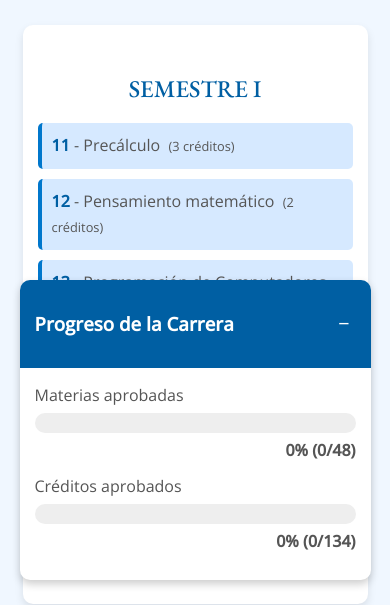
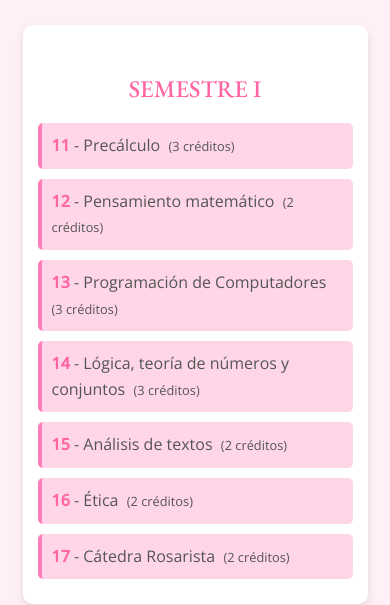
Before and after one commit to rubyary/MACC, a plain HTML site: page index.html in a window 390 px wide. Shown: the part 244-849 px from the top of the page. Drawn offline with nearby package versions, Linux system fonts and the light colour scheme.

Commit message:
Update index.html

```diff
--- a/index.html
+++ b/index.html
@@ -8,18 +8,20 @@
         @import url('https://fonts.googleapis.com/css2?family=EB+Garamond:wght@400;500;600&family=Open+Sans:wght@300;400;500&display=swap');
 
         :root {
-            --primary-color: #0077cc;
-            --secondary-color: #005fa3;
-            --light-blue: #d6e9ff;
-            --lighter-blue: #f0f7ff;
+            --primary-color: #ff7eb9;
+            --secondary-color: #ff65a3;
+            --light-pink: #ffd6e7;
+            --lighter-pink: #fff0f7;
             --white: #ffffff;
             --gray: #555555;
             --light-gray: #eeeeee;
+            --blue-color: #4285f4;
+            --light-blue: #e6f0ff;
         }
 
         body {
             font-family: 'Open Sans', sans-serif;
-            background-color: var(--lighter-blue);
+            background-color: var(--lighter-pink);
             color: var(--gray);
             margin: 0;
             padding: 20px;
@@ -71,7 +73,7 @@
             transition: all 0.3s ease;
             position: relative;
             border-left: 4px solid var(--primary-color);
-            background-color: var(--light-blue);
+            background-color: var(--light-pink);
         }
 
         .course:hover {
@@ -80,8 +82,9 @@
         }
 
         .course.approved {
-            background-color: #d4edff;
-            border-left-color: #0077cc;
+            background-color: var(--light-blue);
+            border-left-color: var(--blue-color);
+            opacity: 0.9;
         }
 
         .course.locked {
@@ -94,6 +97,10 @@
         .course-code {
             font-weight: bold;
             color: var(--secondary-color);
+        }
+
+        .course.approved .course-code {
+            color: var(--blue-color);
         }
 
         .credits {
@@ -153,75 +160,51 @@
             background-color: var(--primary-color);
         }
 
-        /* Panel de progreso */
-        .progress-panel {
-            position: fixed;
-            bottom: 20px;
-            right: 20px;
-            width: 300px;
+        .progress-container {
+            max-width: 800px;
+            margin: 40px auto;
+            padding: 20px;
             background-color: var(--white);
             border-radius: 10px;
-            box-shadow: 0 4px 8px rgba(0, 0, 0, 0.2);
-            z-index: 100;
-            transition: all 0.3s ease;
+            box-shadow: 0 4px 8px rgba(0, 0, 0, 0.1);
+            text-align: center;
         }
 
-        .progress-header {
-            background-color: var(--secondary-color);
-            color: white;
-            padding: 10px 15px;
-            border-radius: 10px 10px 0 0;
-            display: flex;
-            justify-content: space-between;
-            align-items: center;
-            cursor: pointer;
-        }
-
-        .progress-content {
-            padding: 15px;
-            max-height: 300px;
-            overflow-y: auto;
-        }
-
-        .progress-item {
-            margin-bottom: 10px;
+        .progress-title {
+            font-family: 'EB Garamond', serif;
+            color: var(--secondary-color);
+            font-size: 1.8rem;
+            margin-bottom: 20px;
         }
 
         .progress-bar {
             height: 20px;
             background-color: var(--light-gray);
             border-radius: 10px;
-            margin-top: 5px;
+            margin-bottom: 15px;
             overflow: hidden;
         }
 
         .progress-fill {
             height: 100%;
-            background-color: var(--primary-color);
+            background: linear-gradient(90deg, var(--primary-color), var(--blue-color));
             transition: width 0.5s ease;
         }
 
-        .progress-percentage {
-            text-align: right;
-            margin-top: 5px;
-            font-weight: bold;
+        .progress-stats {
+            display: flex;
+            justify-content: space-around;
+            flex-wrap: wrap;
         }
 
-        .toggle-btn {
-            background: none;
-            border: none;
-            color: white;
-            font-size: 1.2rem;
-            cursor: pointer;
+        .stat-item {
+            margin: 10px;
         }
 
-        .progress-panel.minimized {
-            height: 40px;
-            overflow: hidden;
-        }
-
-        .progress-panel.minimized .progress-content {
-            display: none;
+        .stat-value {
+            font-size: 1.5rem;
+            font-weight: bold;
+            color: var(--blue-color);
         }
 
         @media (max-width: 768px) {
@@ -234,10 +217,8 @@
                 width: 90%;
             }
 
-            .progress-panel {
-                width: 90%;
-                left: 5%;
-                right: auto;
+            .progress-stats {
+                flex-direction: column;
             }
         }
     </style>
@@ -249,31 +230,28 @@
         <!-- Semestres se generarán con JavaScript -->
     </div>
 
-    <button class="reset-btn" id="reset-btn">Reiniciar Progreso</button>
-
-    <!-- Panel de progreso -->
-    <div class="progress-panel" id="progress-panel">
-        <div class="progress-header" id="progress-header">
-            <h3>Progreso de la Carrera</h3>
-            <button class="toggle-btn" id="toggle-btn">−</button>
+    <div class="progress-container">
+        <h2 class="progress-title">Progreso Académico</h2>
+        <div class="progress-bar">
+            <div class="progress-fill" id="progress-fill"></div>
         </div>
-        <div class="progress-content" id="progress-content">
-            <div class="progress-item">
-                <div>Materias aprobadas</div>
-                <div class="progress-bar">
-                    <div class="progress-fill" id="courses-progress"></div>
-                </div>
-                <div class="progress-percentage" id="courses-percentage">0% (0/0)</div>
+        <div class="progress-stats">
+            <div class="stat-item">
+                <div class="stat-value" id="percentage">0%</div>
+                <div>Completado</div>
             </div>
-            <div class="progress-item">
+            <div class="stat-item">
+                <div class="stat-value" id="approved-credits">0</div>
                 <div>Créditos aprobados</div>
-                <div class="progress-bar">
-                    <div class="progress-fill" id="credits-progress"></div>
-                </div>
-                <div class="progress-percentage" id="credits-percentage">0% (0/0)</div>
+            </div>
+            <div class="stat-item">
+                <div class="stat-value" id="total-credits">161</div>
+                <div>Créditos totales</div>
             </div>
         </div>
     </div>
+
+    <button class="reset-btn" id="reset-btn">Reiniciar Progreso</button>
 
     <script>
         document.addEventListener('DOMContentLoaded', function() {
@@ -376,57 +354,38 @@
                             { code: "85", name: "Trabajo de grado 2", credits: 3, prerequisites: ["75"] }
                         ]
                     }
-                ]
+                ],
+                totalCredits: 161
             };
 
-            // Obtener elementos del DOM
+            // Obtener el contenedor de la malla curricular
             const container = document.getElementById('curriculum-container');
-            const progressPanel = document.getElementById('progress-panel');
-            const progressHeader = document.getElementById('progress-header');
-            const toggleBtn = document.getElementById('toggle-btn');
-            const coursesProgress = document.getElementById('courses-progress');
-            const coursesPercentage = document.getElementById('courses-percentage');
-            const creditsProgress = document.getElementById('credits-progress');
-            const creditsPercentage = document.getElementById('credits-percentage');
 
             // Cargar el estado guardado o inicializar uno nuevo
             let approvedCourses = JSON.parse(localStorage.getItem('approvedCourses')) || [];
 
-            // Calcular estadísticas totales
-            function calculateTotals() {
-                let totalCourses = 0;
+            // Función para calcular el progreso
+            function calculateProgress() {
                 let totalCredits = 0;
+                let approvedCredits = 0;
 
+                // Calcular créditos totales y aprobados
                 curriculum.semesters.forEach(semester => {
-                    totalCourses += semester.courses.length;
                     semester.courses.forEach(course => {
                         totalCredits += course.credits;
+                        if (approvedCourses.includes(course.code)) {
+                            approvedCredits += course.credits;
+                        }
                     });
                 });
 
-                return { totalCourses, totalCredits };
-            }
+                const percentage = Math.round((approvedCredits / totalCredits) * 100);
 
-            // Actualizar el panel de progreso
-            function updateProgressPanel() {
-                const { totalCourses, totalCredits } = calculateTotals();
-                const approvedCount = approvedCourses.length;
-                const approvedCredits = approvedCourses.reduce((sum, code) => {
-                    const course = findCourseByCode(code);
-                    return sum + (course ? course.credits : 0);
-                }, 0);
-
-                // Calcular porcentajes
-                const coursesPercent = Math.round((approvedCount / totalCourses) * 100) || 0;
-                const creditsPercent = Math.round((approvedCredits / totalCredits) * 100) || 0;
-
-                // Actualizar barras de progreso
-                coursesProgress.style.width = `${coursesPercent}%`;
-                creditsProgress.style.width = `${creditsPercent}%`;
-
-                // Actualizar textos
-                coursesPercentage.textContent = `${coursesPercent}% (${approvedCount}/${totalCourses})`;
-                creditsPercentage.textContent = `${creditsPercent}% (${approvedCredits}/${totalCredits})`;
+                // Actualizar la UI
+                document.getElementById('percentage').textContent = `${percentage}%`;
+                document.getElementById('approved-credits').textContent = approvedCredits;
+                document.getElementById('total-credits').textContent = totalCredits;
+                document.getElementById('progress-fill').style.width = `${percentage}%`;
             }
 
             // Función para renderizar la malla curricular
@@ -491,12 +450,10 @@
                         courseElement.appendChild(courseName);
                         courseElement.appendChild(credits);
 
-                        // Agregar evento de clic
-                        courseElement.addEventListener('click', () => {
-                            if (!isLocked) {
-                                toggleCourseApproval(course.code);
-                            }
-                        });
+                        // Agregar evento de clic para seleccionar/deseleccionar
+                        if (!isLocked) {
+                            courseElement.addEventListener('click', () => toggleCourseApproval(course.code));
+                        }
 
                         semesterElement.appendChild(courseElement);
                     });
@@ -504,8 +461,8 @@
                     container.appendChild(semesterElement);
                 });
 
-                // Actualizar el panel de progreso
-                updateProgressPanel();
+                // Actualizar el progreso
+                calculateProgress();
             }
 
             // Función para encontrar un curso por su código
@@ -536,55 +493,15 @@
 
             // Función para reiniciar el progreso
             function resetProgress() {
-                approvedCourses = [];
-                localStorage.setItem('approvedCourses', JSON.stringify(approvedCourses));
-                renderCurriculum();
+                if (confirm('¿Estás seguro de que deseas reiniciar todo tu progreso?')) {
+                    approvedCourses = [];
+                    localStorage.setItem('approvedCourses', JSON.stringify(approvedCourses));
+                    renderCurriculum();
+                }
             }
 
             // Configurar el botón de reinicio
             document.getElementById('reset-btn').addEventListener('click', resetProgress);
-
-            // Configurar el panel de progreso minimizable
-            let isMinimized = false;
-
-            toggleBtn.addEventListener('click', () => {
-                isMinimized = !isMinimized;
-                progressPanel.classList.toggle('minimized', isMinimized);
-                toggleBtn.textContent = isMinimized ? "+" : "−";
-            });
-
-            // Hacer el panel de progreso arrastrable
-            let isDragging = false;
-            let offsetX, offsetY;
-
-            progressHeader.addEventListener('mousedown', (e) => {
-                if (e.target === toggleBtn) return;
-
-                isDragging = true;
-                offsetX = e.clientX - progressPanel.getBoundingClientRect().left;
-                offsetY = e.clientY - progressPanel.getBoundingClientRect().top;
-
-                progressPanel.style.cursor = 'grabbing';
-                progressPanel.style.userSelect = 'none';
-            });
-
-            document.addEventListener('mousemove', (e) => {
-                if (!isDragging) return;
-
-                const x = e.clientX - offsetX;
-                const y = e.clientY - offsetY;
-
-                progressPanel.style.left = `${x}px`;
-                progressPanel.style.top = `${y}px`;
-                progressPanel.style.right = 'auto';
-                progressPanel.style.bottom = 'auto';
-            });
-
-            document.addEventListener('mouseup', () => {
-                isDragging = false;
-                progressPanel.style.cursor = '';
-                progressPanel.style.userSelect = '';
-            });
 
             // Renderizar la malla curricular inicial
             renderCurriculum();
```
